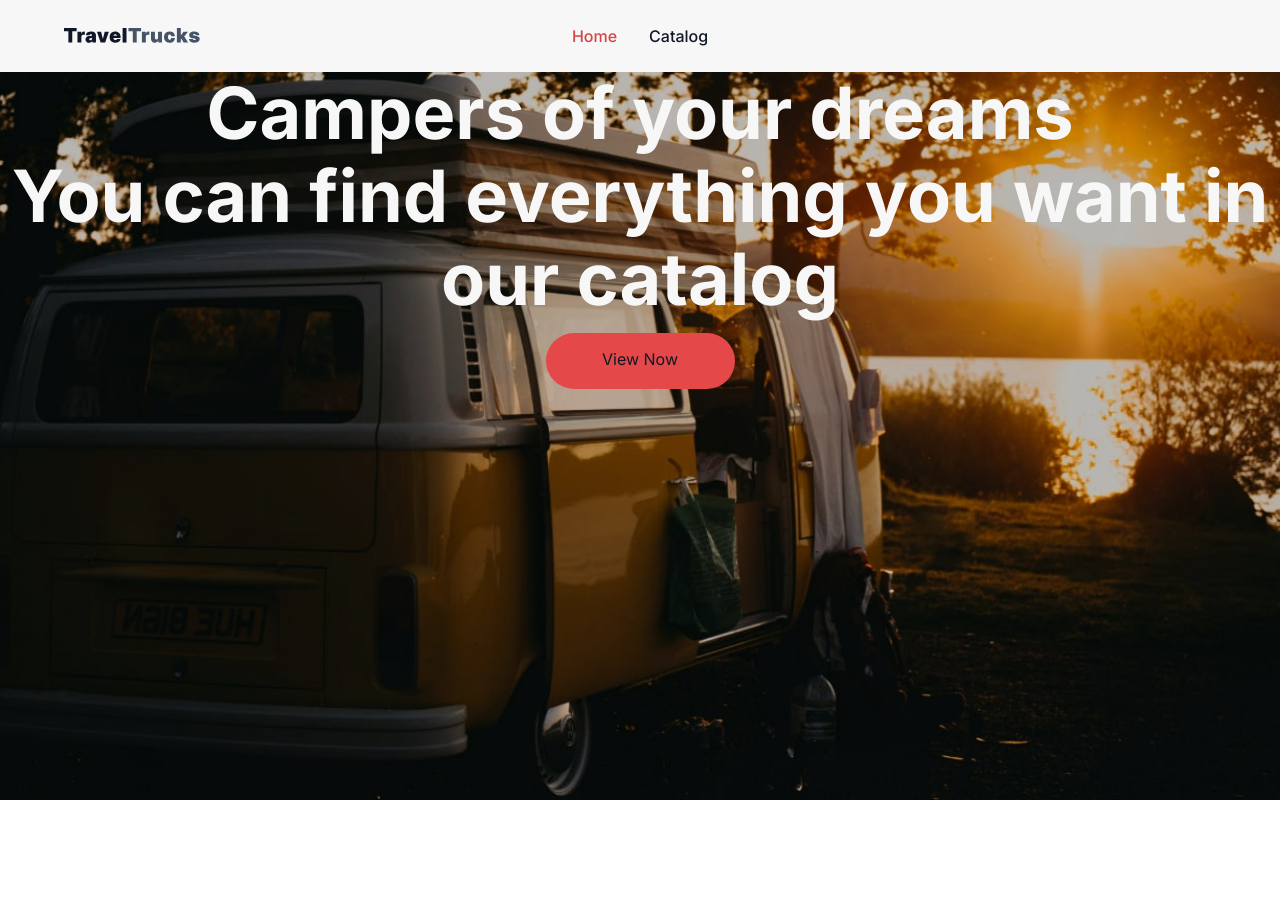
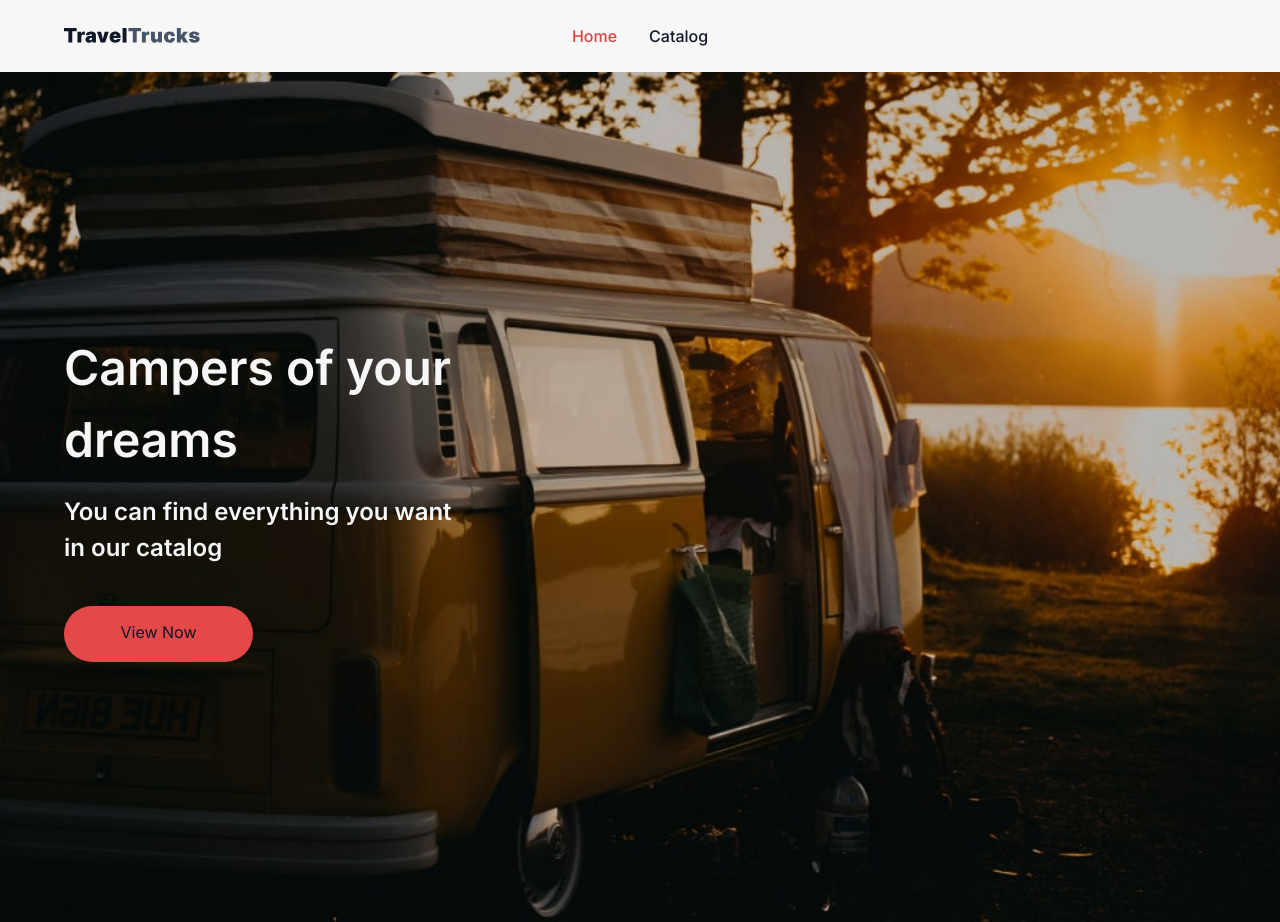
Before and after one commit to ptrodion/TravelTrucks, a React (Vite) app: page / in a window 1280 px wide. Before the commit the page ends 800 px from the top, so only its background shows below. Built offline with nearby package versions, Linux system fonts and the light colour scheme.

Commit message:
added styles Home page and styles fot InputLocation

```diff
--- a/src/GlobalStyle.jsx
+++ b/src/GlobalStyle.jsx
@@ -18,6 +18,7 @@ const globalStyle = {
     size: {
       regular: '16px',
       medium: '20px',
+      large: '48px',
     },
   },
   lineHeight: {
--- a/src/components/Button/Button.jsx
+++ b/src/components/Button/Button.jsx
@@ -5,13 +5,25 @@ import {
   WrapperButtonElements,
 } from './Button.styled.jsx';
 
-const Button = ({ innerContent, type, onClick, icon, toggleBorder }) => {
-  const [isRedBorder, setIsRedBorder] = useState(false);
+const Button = ({
+  innerContent,
+  type,
+  onClick,
+  icon,
+  toggleEquipment,
+  toggleType,
+}) => {
+  const [isToggleEquipment, setIsToggleEquipment] = useState(false);
+  const [isToggleType, setIsToggleType] = useState(false);
 
   const handleClick = (event) => {
-    if (toggleBorder) {
-      setIsRedBorder((prev) => !prev);
+    if (toggleEquipment) {
+      setIsToggleEquipment(!isToggleEquipment);
     }
+    if (toggleType) {
+      setIsToggleType(!isToggleType);
+    }
+
     if (onClick) {
       onClick(event);
     }
@@ -20,7 +32,7 @@ const Button = ({ innerContent, type, onClick, icon, toggleBorder }) => {
     <ButtonStyled
       type={type}
       onClick={handleClick}
-      className={isRedBorder ? 'selected-filter' : ''}
+      className={`${isToggleEquipment ? 'selected-filter' : ''} ${isToggleType ? 'selected-filter-type' : ''}`}
     >
       <WrapperButtonElements>
         {icon}
--- a/src/components/Button/Button.styled.jsx
+++ b/src/components/Button/Button.styled.jsx
@@ -5,12 +5,18 @@ export const ButtonStyled = styled.button`
   min-height: 96px;
   border-radius: 12px;
   border: 1px solid ${(props) => props.theme.color.borderColor};
+  background-color: ${(props) =>
+    props.isActive ? props.theme.color.mainTextColor : 'transparent'};
 
   &:hover {
     border-color: ${(props) => props.theme.color.buttonLinkColor};
   }
 
   &.selected-filter {
+    border-color: ${(props) => props.theme.color.buttonLinkColor};
+  }
+
+  &.selected-filter-type {
     border-color: ${(props) => props.theme.color.buttonLinkColor};
   }
 `;
--- a/src/components/CatalogFilters/CatalogFilters.jsx
+++ b/src/components/CatalogFilters/CatalogFilters.jsx
@@ -6,6 +6,7 @@ import { fetchFilteredVehicles } from '../../redux/operations.jsx';
 import {
   ButtonSearch,
   Form,
+  InputLocation,
   ParagraphFilter,
   ParagraphFilterEquipment,
   ParagraphLocation,
@@ -62,7 +63,7 @@ const CatalogFilters = () => {
   };
 
   const handlevehicleTypeChange = (type) => {
-    setVehicleType(type);
+    setVehicleType((prevType) => (prevType === type ? null : type));
   };
 
   const handleSubmit = (event) => {
@@ -95,10 +96,9 @@ const CatalogFilters = () => {
         <ParagraphLocation>Location</ParagraphLocation>
         <WrapperLocationBlock>
           <LocationIcon />
-          <input
+          <InputLocation
             type="text"
             name="location"
-            value={location}
             onChange={handleLocationChange}
             placeholder="City"
           />
@@ -114,7 +114,7 @@ const CatalogFilters = () => {
             onClick={() => handleVehicleEquipmentChange('AC')}
             icon={<AcIcon />}
             innerContent="AC"
-            toggleBorder={true}
+            toggleEquipment={true}
           />
           <Button
             type="button"
@@ -123,28 +123,28 @@ const CatalogFilters = () => {
             }
             icon={<AutomaticIcon />}
             innerContent="Automatic"
-            toggleBorder={true}
+            toggleEquipment={true}
           />
           <Button
             type="button"
             onClick={() => handleVehicleEquipmentChange('kitchen')}
             icon={<KitchenIcon />}
             innerContent="Kitchen"
-            toggleBorder={true}
+            toggleEquipment={true}
           />
           <Button
             type="button"
             onClick={() => handleVehicleEquipmentChange('TV')}
             icon={<TVIcon />}
             innerContent="TV"
-            toggleBorder={true}
+            toggleEquipment={true}
           />
           <Button
             type="button"
             onClick={() => handleVehicleEquipmentChange('bathroom')}
             icon={<BathroomIcon />}
             innerContent="Bathroom"
-            toggleBorder={true}
+            toggleEquipment={true}
           />
         </WrapperFilters>
       </div>
@@ -157,18 +157,21 @@ const CatalogFilters = () => {
             onClick={() => handlevehicleTypeChange('van')}
             icon={<VanIcon />}
             innerContent="Van"
+            toggleType={true}
           />
           <Button
             type="button"
             onClick={() => handlevehicleTypeChange('fullyIntegrated')}
             icon={<FullyIntegratedIcon />}
             innerContent="Fully Integrated"
+            toggleType={true}
           />
           <Button
             type="button"
             onClick={() => handlevehicleTypeChange('alcove')}
             icon={<AlcoveIcon />}
             innerContent="Alcove"
+            toggleType={true}
           />
         </WrapperFilters>
       </div>
--- a/src/components/CatalogFilters/CatalogFilters.styled.jsx
+++ b/src/components/CatalogFilters/CatalogFilters.styled.jsx
@@ -26,6 +26,24 @@ export const WrapperLocationBlock = styled.div`
   background-color: ${(props) => props.theme.color.mainBkgColor};
   border-radius: 12px;
   transition: box-shadow 0.3s ease;
+`;
+
+export const InputLocation = styled.input`
+  border: none;
+  outline: none;
+  background-color: transparent;
+
+  &::placeholder {
+    color: ${(props) => props.theme.color.grayTextColor};
+  }
+
+  &:not(:focus):not(:placeholder-shown):valid {
+    background-color: transparent;
+  }
+
+  &:not(:focus):not(:placeholder-shown):invalid {
+    background-color: transparent;
+  }
 `;
 
 export const ParagraphFilter = styled.p`
--- a/src/pages/Home/Home.jsx
+++ b/src/pages/Home/Home.jsx
@@ -1,13 +1,21 @@
 // import { NavLink } from "react-router-dom";
-import { BackgroundImage, StyledNavLink, TextWrapper } from './Home.styled.jsx';
+import {
+  BackgroundImage,
+  MainHeader,
+  SecondHeader,
+  StyledNavLink,
+  TextWrapper,
+} from './Home.styled.jsx';
 
 const Home = () => {
   return (
     <section>
       <BackgroundImage>
         <TextWrapper>
-          <h1>Campers of your dreams</h1>
-          <h2>You can find everything you want in our catalog</h2>
+          <MainHeader>Campers of your dreams</MainHeader>
+          <SecondHeader>
+            You can find everything you want in our catalog
+          </SecondHeader>
           <StyledNavLink to="/campers">View Now</StyledNavLink>
         </TextWrapper>
       </BackgroundImage>
--- a/src/pages/Home/Home.styled.jsx
+++ b/src/pages/Home/Home.styled.jsx
@@ -13,9 +13,8 @@ export const BackgroundImage = styled.div`
 `;
 
 export const TextWrapper = styled.div`
-  text-align: center;
+  padding: 260px 805px 260px 64px;
   color: ${(props) => props.theme.color.mainBkgColor};
-  font-size: 48px;
 `;
 
 export const StyledNavLink = styled(NavLink)`
@@ -37,3 +36,19 @@ export const StyledNavLink = styled(NavLink)`
     background-color: ${(props) => props.theme.color.buttonLinkColorHover};
   }
 `;
+
+export const MainHeader = styled.h1`
+  font-weight: ${(props) => props.theme.font.weights.semiBold};
+  font-size: ${(props) => props.theme.font.size.large};
+  line-height: ${(props) => props.theme.lineHeight.medium};
+  color: ${(props) => props.theme.color.mainBkgColor};
+  margin-bottom: 18px;
+`;
+
+export const SecondHeader = styled.h1`
+  font-weight: ${(props) => props.theme.font.weights.semiBold};
+  font-size: 24px;
+  line-height: ${(props) => props.theme.lineHeight.medium};
+  color: ${(props) => props.theme.color.mainBkgColor};
+  margin-bottom: 40px;
+`;
```
